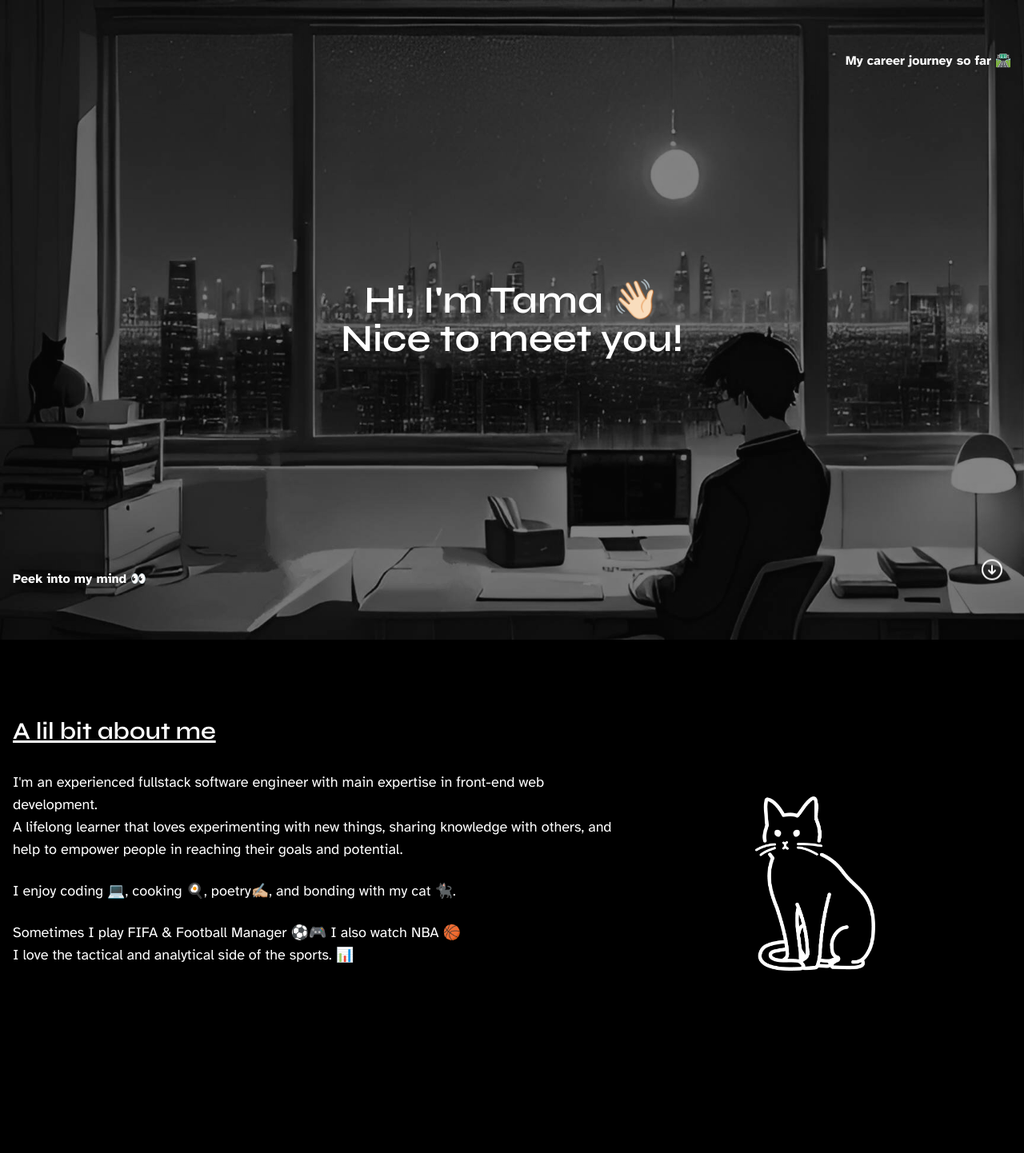
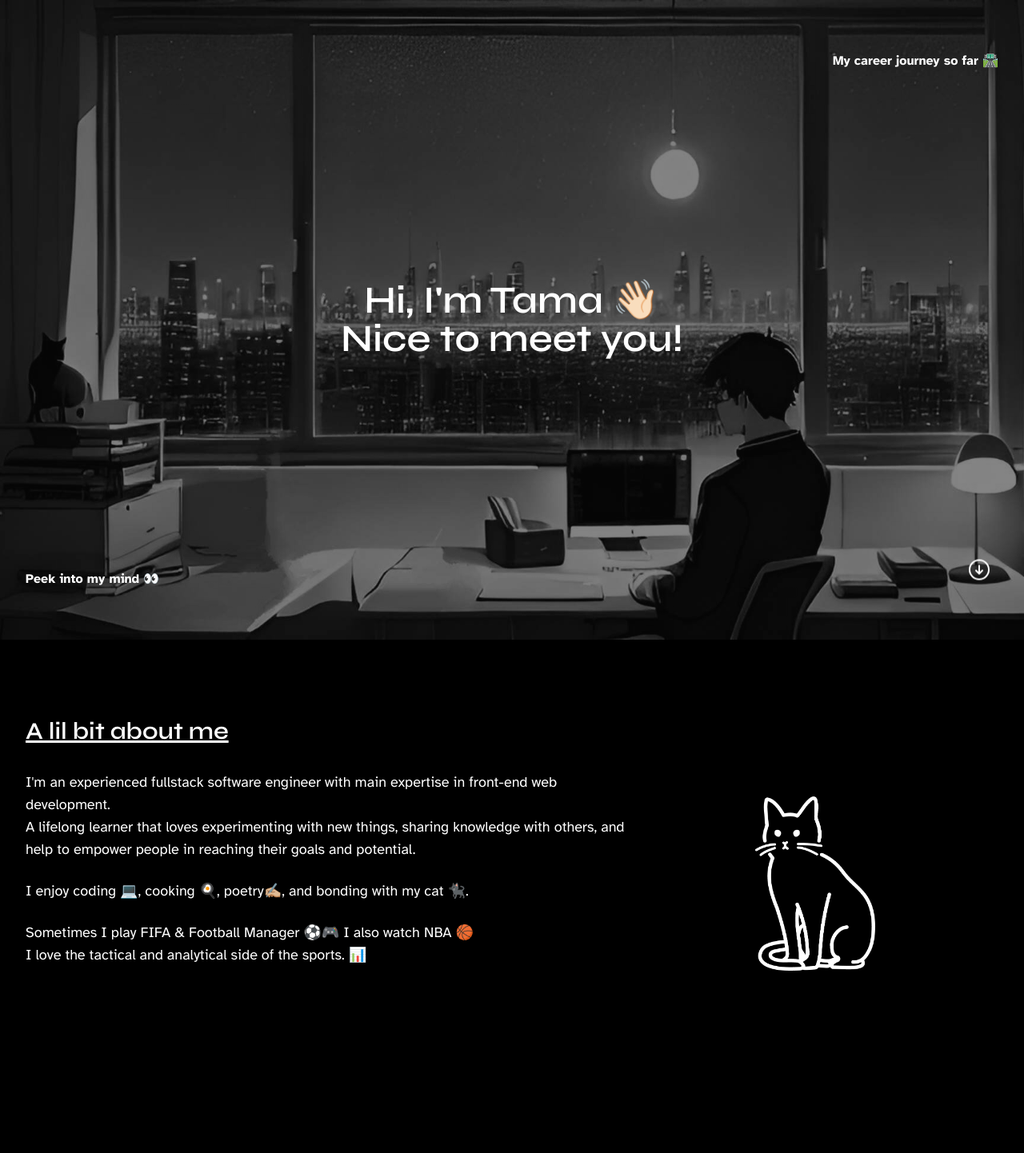
Before and after one commit to tamatamvan/septiantama-id, a Next.js app: page / in a window 1280 px wide. Shown: the top 1442 px of the page at 80% size. Built offline with nearby package versions, Linux system fonts and the light colour scheme.

Commit message:
adjust content padding

```diff
--- a/src/app/(home)/components/HeaderNav/HeaderNav.tsx
+++ b/src/app/(home)/components/HeaderNav/HeaderNav.tsx
@@ -43,7 +43,7 @@ export function HeaderNav() {
           {'Nice to meet you!'}
         </Heading>
       </div>
-      <div className="container mx-auto h-full px-4 py-16">
+      <div className="container mx-auto h-full px-8 py-16">
         <div className="relative h-full">
           <HeaderNavLink
             href={process.env.resumeUrl as string}
--- a/src/components/Section/Section.tsx
+++ b/src/components/Section/Section.tsx
@@ -13,7 +13,7 @@ export function Section({
   const Component = as as ElementType;
   return (
     <Component id={id} {...rest}>
-      <div className="container mx-auto px-4 py-24 text-white">{children}</div>
+      <div className="container mx-auto px-8 py-24 text-white">{children}</div>
     </Component>
   );
 }
```
